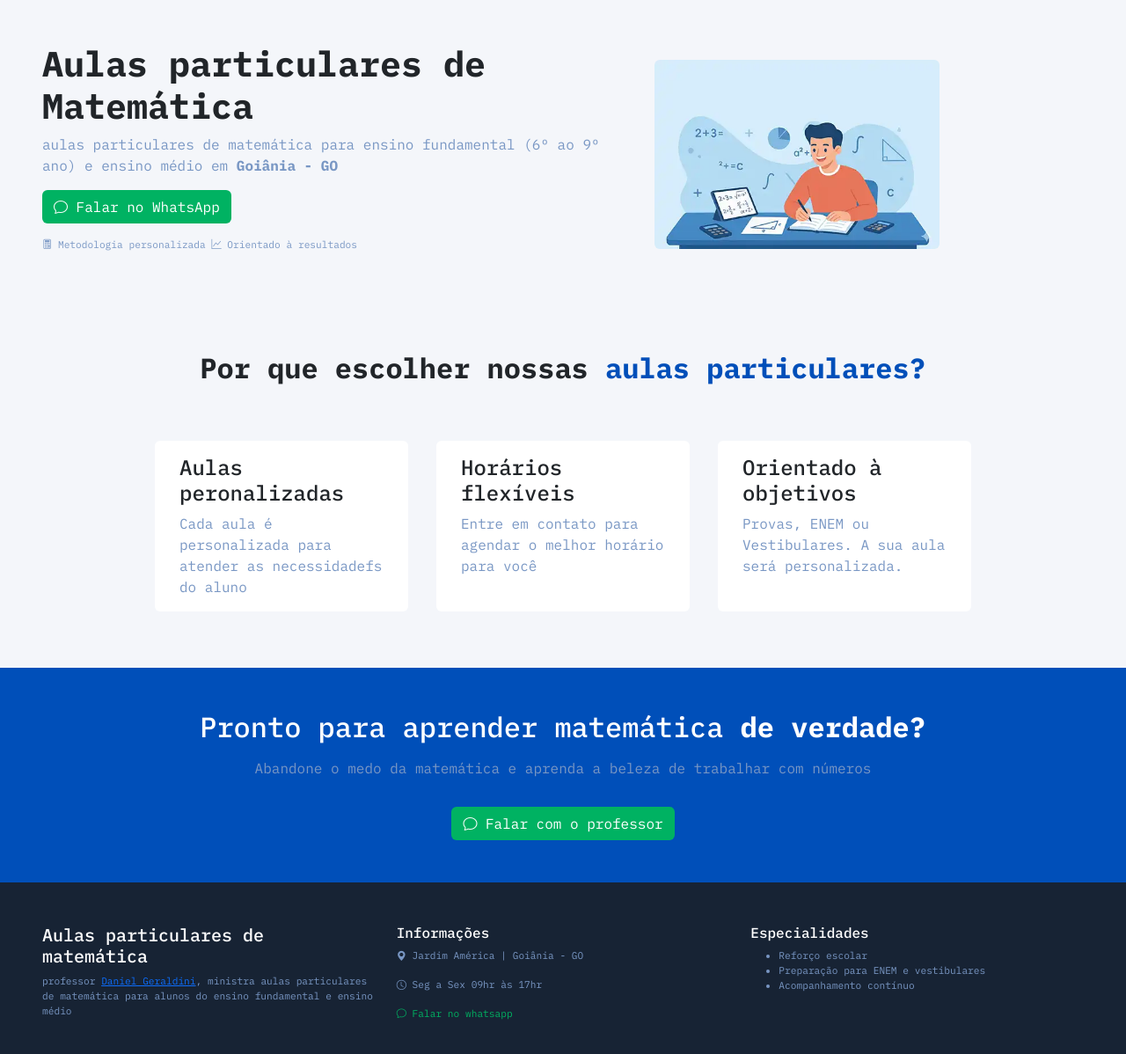
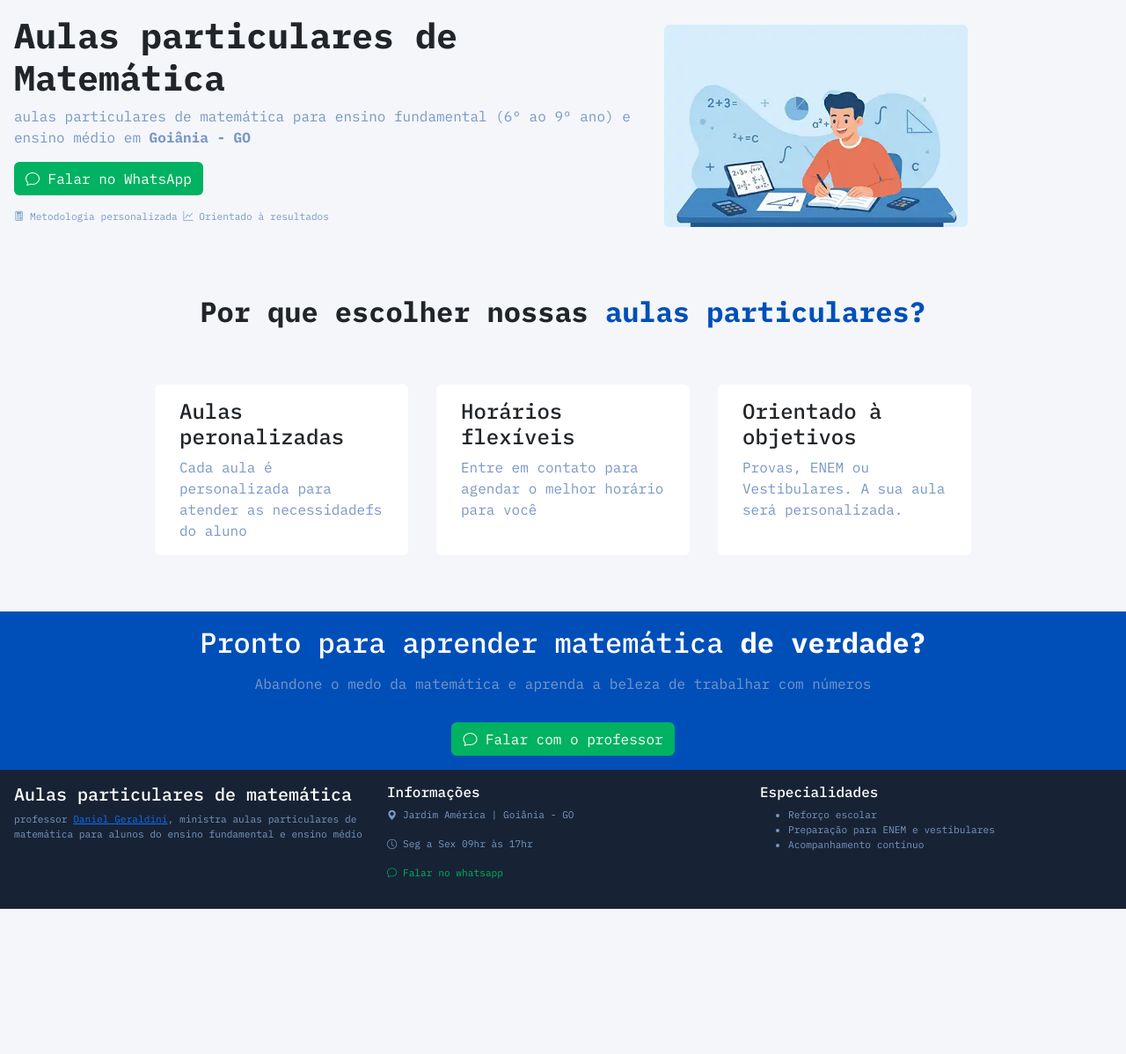
Before and after one commit to danigerf/particulares, a plain HTML site: page index.html in a window 1280 px wide. Shown: the whole page at 88% size. After the commit the page ends 1033 px from the top, so only its background shows below. Drawn offline with nearby package versions, Linux system fonts and the light colour scheme.

Commit message:
ajuste de padding

```diff
--- a/index.html
+++ b/index.html
@@ -43,7 +43,7 @@
   </head>
 
   <body class="">
-    <div class="container p-5 row align-items-center">
+    <div class="container p-3 row align-items-center">
       <div class="col-12 col-md-8">
         <h1 style="font-weight: bold">Aulas particulares de Matemática</h1>
         <p>
@@ -123,7 +123,7 @@
       </div>
     </div>
     <div class="mt-5" style="background-color: #004fb9; width: 100%">
-      <div class="p-5 text-center" style="color: white">
+      <div class="p-3 text-center" style="color: white">
         <h2>Pronto para aprender matemática <strong> de verdade?</strong></h2>
         <p class="mt-3">
           Abandone o medo da matemática e aprenda a beleza de trabalhar com
@@ -142,7 +142,7 @@
     </div>
 
     <div id="footer" style="background-color: #172334; width: 100%">
-      <div class="p-5 row" style="color: white">
+      <div class="p-3 row" style="color: white">
         <div class="col-12 col-md-4">
           <h5>Aulas particulares de matemática</h5>
           <p>
```
